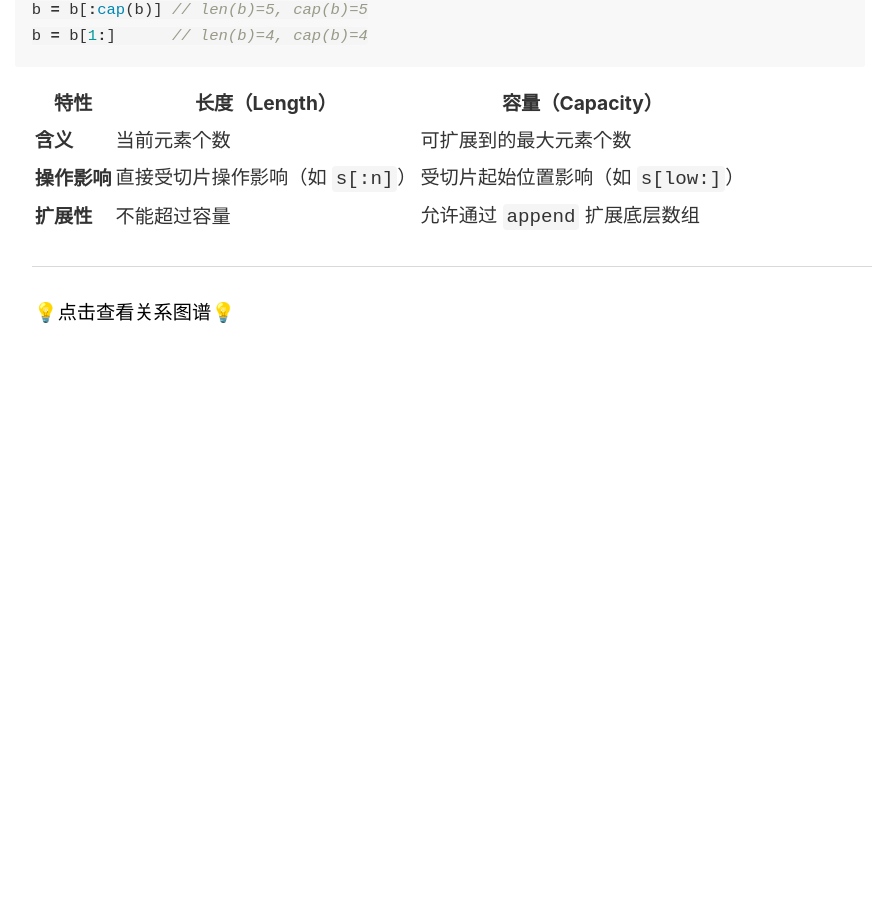
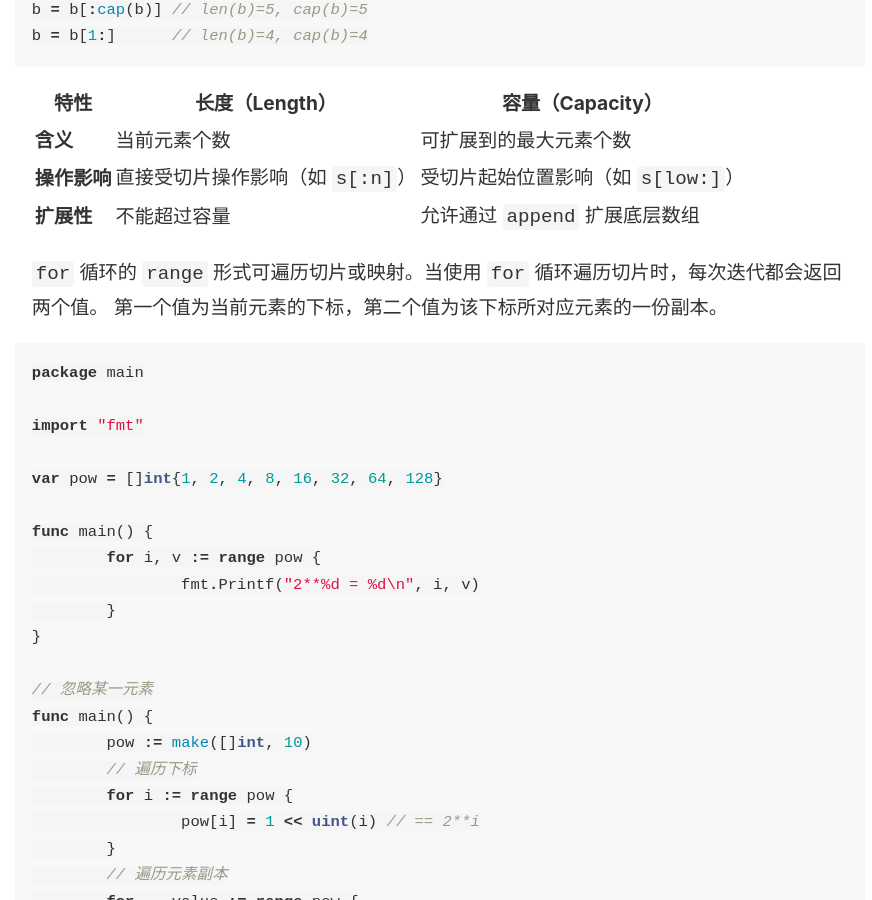
Before and after one commit to wingowen/digital-garden-jekyll, a Jekyll site: the page built from _notes/Go 语言.md, in a window 1280 px wide and 900 px high, scrolled down 8185 px. Shown: the whole window, without its empty margins (45-917 px from the left). Built offline with Jekyll 4.4.1, drawn with Linux system fonts in a browser that asks for light colours; before the commit the page ends 8626 px from its top, so only the background shows below that; some of the changed text lies outside the part shown.

Commit message:
vault backup: 2025-03-21 22:59:37

````diff
--- a/_notes/Go 语言.md
+++ b/_notes/Go 语言.md
@@ -284,3 +284,38 @@
 |**含义**|当前元素个数|可扩展到的最大元素个数|
 |**操作影响**|直接受切片操作影响（如 `s[:n]`）|受切片起始位置影响（如 `s[low:]`）|
 |**扩展性**|不能超过容量|允许通过 `append` 扩展底层数组|
+
+`for` 循环的 `range` 形式可遍历切片或映射。当使用 `for` 循环遍历切片时，每次迭代都会返回两个值。 第一个值为当前元素的下标，第二个值为该下标所对应元素的一份副本。
+
+```go
+package main
+
+import "fmt"
+
+var pow = []int{1, 2, 4, 8, 16, 32, 64, 128}
+
+func main() {
+	for i, v := range pow {
+		fmt.Printf("2**%d = %d\n", i, v)
+	}
+}
+
+// 忽略某一元素
+func main() {
+	pow := make([]int, 10)
+	// 遍历下标
+	for i := range pow {
+		pow[i] = 1 << uint(i) // == 2**i
+	}
+	// 遍历元素副本
+	for _, value := range pow {
+		fmt.Printf("%d\n", value)
+	}
+}
+```
+
+# map 映射
+
+- `map` 映射将键映射到值。
+- 映射的零值为 `nil` 。`nil` 映射既没有键，也不能添加键。
+- `make` 函数会返回给定类型的映射，并将其初始化备用。
````
